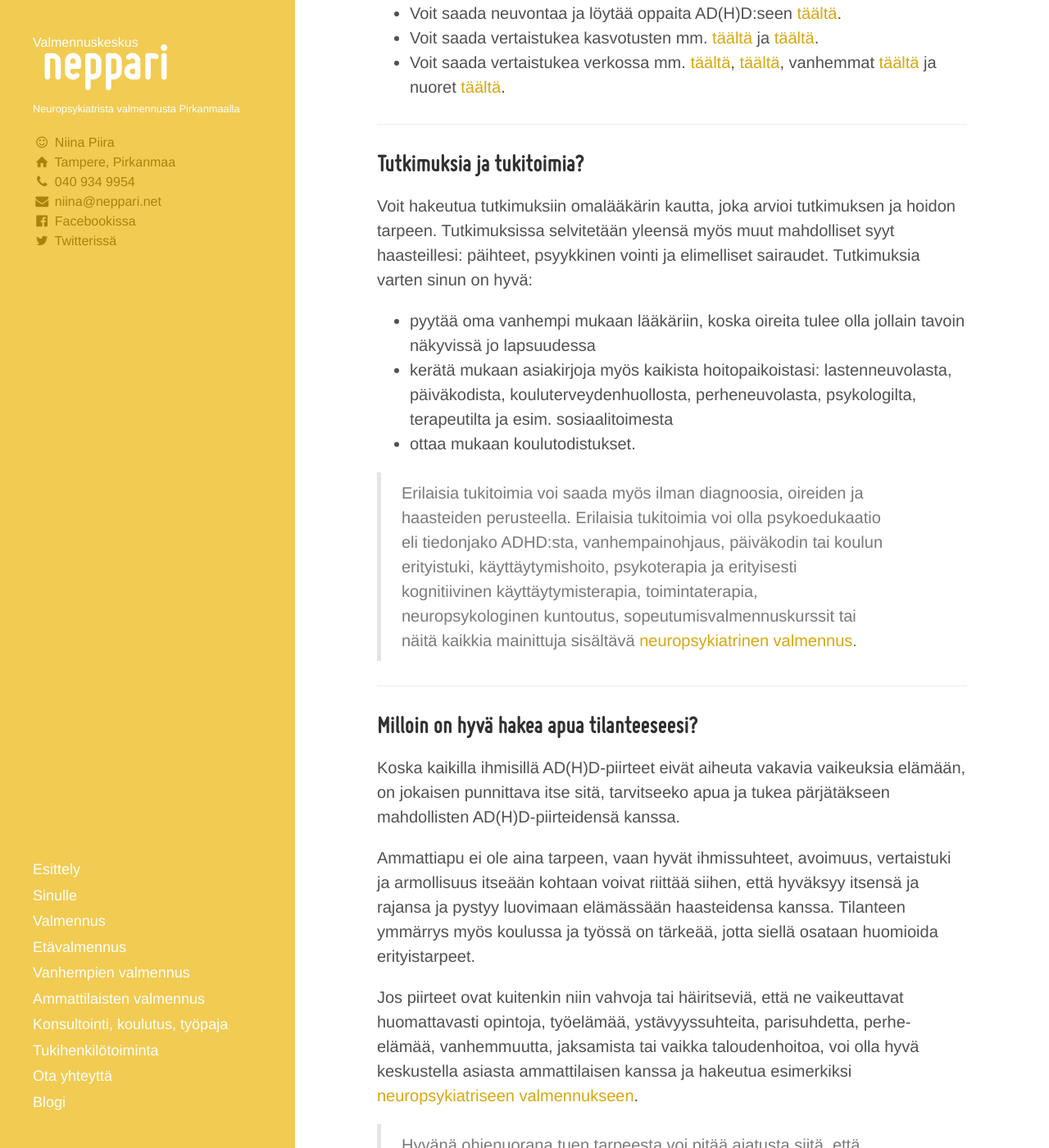
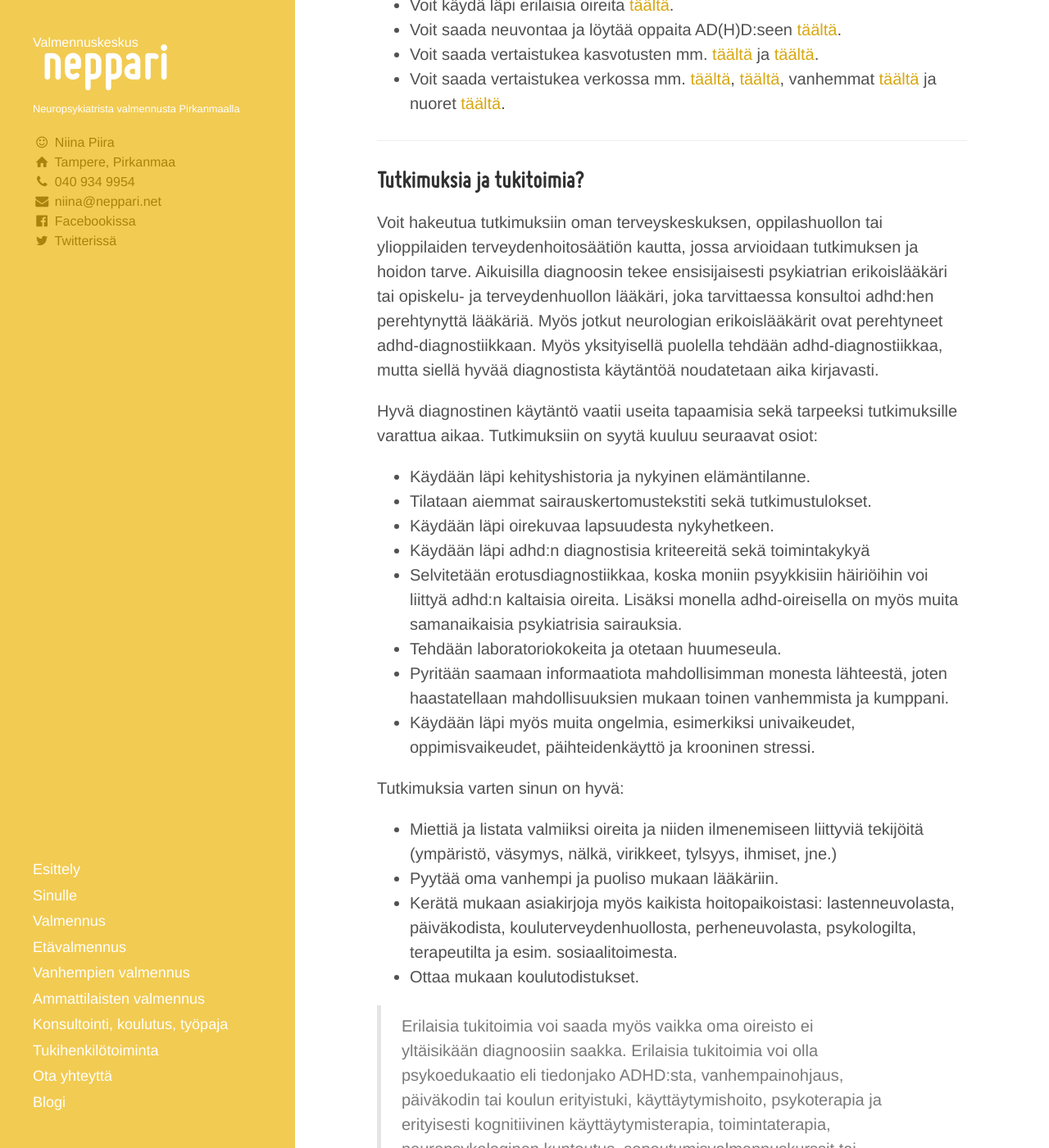
Before and after one commit to niinapiira/neppari.net, a Jekyll site: the page built from pieni-adhd-infopaketti.md, in a window 1280 px wide and 1400 px high, scrolled down 1958 px. Shown: the whole window at 82% size. Built offline with Jekyll 4.4.1, drawn with Linux system fonts in a browser that asks for light colours; some of the changed text lies outside the part shown.

Commit message:
Update pieni-adhd-infopaketti.md

```diff
--- a/pieni-adhd-infopaketti.md
+++ b/pieni-adhd-infopaketti.md
@@ -6,10 +6,10 @@ show-in-navigation: false
 published: true
 ---
 
-AD(H)D on aivojen tila, joka vaikuttaa henkilön aktiivisuuteen ja tarkkaavuuteen hankaloittaen keskittymistä ja aiheuttaen joillain myös yliaktiivisuutta ja impulsiivisuutta.
-Siksi se vaikuttaa henkilön toimintakykyyn ja oman toiminnan tavoitteelliseen ohjaamiseen.
+AD(H)D on aivojen tila, joka vaikuttaa henkilön aktiivisuuteen ja tarkkaavuuteen hankaloittaen keskittymistä, tarkkaavuuden suuntaamista sekä oman toiminnan ohjausta. AD(H)D aiheuttaa joillain myös yliaktiivisuutta ja impulsiivisuutta.
+AD(H)D vaikuttaa laajasti henkilön toimintakykyyn ja toiminnan tavoitteellisuuteen.
 
-> Olen koonnut tälle sivulle pienen infopaketin, jonka avulla sinun on helpompi selvittää, voisiko sinulla olla viitteitä ADHD:sta, ja miten voit tutkia asiaa sekä saada haasteisiisi apua.
+> Olen koonnut tälle sivulle pienen infopaketin, jonka avulla sinun on helpompi selvittää, voisiko sinulla olla viitteitä AD(H)D:sta, ja miten voit tutkia asiaa sekä saada haasteisiisi apua.
 
 ___
 
@@ -36,16 +37,12 @@ ___
 ## Voiko sinullakin olla AD(H)D?
 
 On tärkeää ymmärtää, että AD(H)D:ta on huomattu olevan montaa eri "lajia".
-Tämä johtuu siitä, että ADHD ei ole varsinainen sairaus, joka olisi aina selkeästi rajattavissa ja todennettavissa.
+Tämä johtuu siitä, että ADHD ei ole varsinainen sairaus, joka olisi aina selkeästi rajattavissa, vaan se ilmenee jokaisella yksilöllisesti. Yksilöllisyyteen vaikuttaa mm. henkilön elinympäristöt, ihmissuhteet, persoonallisuus sekä kognitiiviset kyvyt.
 
-Jokaisen ihmisen ajatellaan olevan neurologisesti samalla janalla, mutta yksilöllisistä eroavaisuuksista johtuen jokainen kokee ja törmää aivojen aiheuttamiin haasteisiin eri tavoin.
-
-Aiheuttaa harvoin haittaa <-----------------------> Aiheuttaa usein haittaa
-
-Oleellista siis ei ole se, onko itsellä kaikki piirteet tai vastaavatko kuvaukset täysin itseä, vaan se:
+Yksilöllisistä eroavaisuuksista johtuen jokainen kokee ja törmää aivojen aiheuttamiin haasteisiin eri tavoin. Oleellista siis ei ole se, onko itsellä kaikki piirteet tai vastaavatko kuvaukset täysin itseä, vaan se:
 
 1. kuinka nämä piirteet hankaloittavat elämää ja jaksamista sekä
-2. johtuvatko ne aidosti aivojen neurologiasta vai joistain muutettavissa ja parannettavissa olevista asioista.
+2. johtuvatko ne aidosti aivojen kehityksellisestä neurologiasta vai joistain muutettavissa ja parannettavissa olevista asioista (traumat, päihteidenkäyttö, mielenterveyshaasteet jne.).
 
 > Neurologia on aivojemme synnynnäinen tapa toimia ja reagoida, joten AD(H)D-piirteiden oletetaan näkyneen jollain tavalla jo lapsena. Kaikilla ei kuitenkaan ole selkeitä oireta kuten ylivilkkautta.
 
@@ -63,13 +60,29 @@ ___
 
 ## Tutkimuksia ja tukitoimia?
 
-Voit hakeutua tutkimuksiin omalääkärin kautta, joka arvioi tutkimuksen ja hoidon tarpeen. Tutkimuksissa selvitetään yleensä myös muut mahdolliset syyt haasteillesi: päihteet, psyykkinen vointi ja elimelliset sairaudet. Tutkimuksia varten sinun on hyvä:
+Voit hakeutua tutkimuksiin oman terveyskeskuksen, oppilashuollon tai ylioppilaiden terveydenhoitosäätiön kautta, jossa arvioidaan tutkimuksen ja hoidon tarve. Aikuisilla diagnoosin tekee ensisijaisesti psykiatrian erikoislääkäri tai opiskelu- ja terveydenhuollon lääkäri, joka tarvittaessa konsultoi adhd:hen perehtynyttä lääkäriä. Myös jotkut neurologian erikoislääkärit ovat perehtyneet adhd-diagnostiikkaan. Myös yksityisellä puolella tehdään adhd-diagnostiikkaa, mutta siellä hyvää diagnostista käytäntöä noudatetaan aika kirjavasti.
 
-* pyytää oma vanhempi mukaan lääkäriin, koska oireita tulee olla jollain tavoin näkyvissä jo lapsuudessa
-* kerätä mukaan asiakirjoja myös kaikista hoitopaikoistasi: lastenneuvolasta, päiväkodista, kouluterveydenhuollosta, perheneuvolasta, psykologilta, terapeutilta ja esim. sosiaalitoimesta
-* ottaa mukaan koulutodistukset.
+Hyvä diagnostinen käytäntö vaatii useita tapaamisia sekä tarpeeksi tutkimuksille varattua aikaa.
+Tutkimuksiin on syytä kuuluu seuraavat osiot:
+* Käydään läpi kehityshistoria ja nykyinen elämäntilanne.
+* Tilataan aiemmat sairauskertomustekstiti sekä tutkimustulokset.
+* Käydään läpi oirekuvaa lapsuudesta nykyhetkeen.
+* Käydään läpi adhd:n diagnostisia kriteereitä sekä toimintakykyä
+* Selvitetään erotusdiagnostiikkaa, koska moniin psyykkisiin häiriöihin voi liittyä adhd:n kaltaisia oireita. Lisäksi monella adhd-oireisella on myös muita samanaikaisia psykiatrisia sairauksia.
+* Tehdään laboratoriokokeita ja otetaan huumeseula.
+* Pyritään saamaan informaatiota mahdollisimman monesta lähteestä, joten haastatellaan mahdollisuuksien mukaan toinen vanhemmista ja kumppani.
+* Käydään läpi myös muita ongelmia, esimerkiksi univaikeudet, oppimisvaikeudet, päihteidenkäyttö ja krooninen stressi.
 
-> Erilaisia tukitoimia voi saada myös ilman diagnoosia, oireiden ja haasteiden perusteella. Erilaisia tukitoimia voi olla psykoedukaatio eli tiedonjako ADHD:sta, vanhempainohjaus, päiväkodin tai koulun erityistuki, käyttäytymishoito, psykoterapia ja erityisesti kognitiivinen käyttäytymisterapia, toimintaterapia, neuropsykologinen kuntoutus, sopeutumisvalmennuskurssit tai näitä kaikkia mainittuja sisältävä [neuropsykiatrinen valmennus](/valmennus).
+Tutkimuksia varten sinun on hyvä:
+* Miettiä ja listata valmiiksi oireita ja niiden ilmenemiseen liittyviä tekijöitä (ympäristö, väsymys, nälkä, virikkeet, tylsyys, ihmiset, jne.)
+* Pyytää oma vanhempi ja puoliso mukaan lääkäriin.
+* Kerätä mukaan asiakirjoja myös kaikista hoitopaikoistasi: lastenneuvolasta, päiväkodista, kouluterveydenhuollosta, perheneuvolasta, psykologilta, terapeutilta ja esim. sosiaalitoimesta.
+* Ottaa mukaan koulutodistukset.
+
+
+> Erilaisia tukitoimia voi saada myös vaikka oma oireisto ei yltäisikään diagnoosiin saakka. Erilaisia tukitoimia voi olla psykoedukaatio eli tiedonjako ADHD:sta, vanhempainohjaus, päiväkodin tai koulun erityistuki, käyttäytymishoito, psykoterapia ja erityisesti kognitiivinen käyttäytymisterapia, toimintaterapia, neuropsykologinen kuntoutus, sopeutumisvalmennuskurssit tai näitä kaikkia mainittuja sisältävä [neuropsykiatrinen valmennus](/valmennus).
+Myös vertaistuki on tärkeää.
+Monet paikalliset toimijat auttavat myös haasteiden kanssa selviämisessä ilman diagnooseja.
 
 ___
 
@@ -77,7 +90,7 @@ ___
 
 Koska kaikilla ihmisillä AD(H)D-piirteet eivät aiheuta vakavia vaikeuksia elämään, on jokaisen punnittava itse sitä, tarvitseeko apua ja tukea pärjätäkseen mahdollisten AD(H)D-piirteidensä kanssa.
 
-Ammattiapu ei ole aina tarpeen, vaan hyvät ihmissuhteet, avoimuus, vertaistuki ja armollisuus itseään kohtaan voivat riittää siihen, että hyväksyy itsensä ja rajansa ja pystyy luovimaan elämässään haasteidensa kanssa. Tilanteen ymmärrys myös koulussa ja työssä on tärkeää, jotta siellä osataan huomioida erityistarpeet.
+Ammattiapu ei ole aina tarpeen, vaan hyvät ihmissuhteet, avoimuus, vertaistuki sekä armollisuus ja realismi itseään kohtaan voivat riittää siihen, että hyväksyy itsensä ja rajansa ja pystyy luovimaan elämässään haasteidensa kanssa. Tilanteen ymmärrys myös koulussa ja työssä on tärkeää, jotta siellä osataan huomioida erityistarpeet. Tärkeintä on muistaa, että jokainen meistä on yksilö, eikä kaikkien tarvitse kulkea samanlaista elämänpolkua.
 
 Jos piirteet ovat kuitenkin niin vahvoja tai häiritseviä, että ne vaikeuttavat huomattavasti opintoja, työelämää, ystävyyssuhteita, parisuhdetta, perhe-elämää, vanhemmuutta, jaksamista tai vaikka taloudenhoitoa, voi olla hyvä keskustella asiasta ammattilaisen kanssa ja hakeutua esimerkiksi [neuropsykiatriseen valmennukseen](/valmennus).
 
@@ -107,7 +120,8 @@ ___
 
 ## Näin pääset käytännössä valmennukseen:
 
-Ota yhteyttä johonkin lähelläsi toimivaan neuropsykiatriseen valmentajaan ja keskustele tilanteestasi.
+Ota yhteyttä johonkin lähelläsi toimivaan neuropsykiatriseen valmentajaan ja keskustele tilanteestasi. Sinun kannattaa valita itsellesi sopivan valmentajan hänen pohjakoulutuksensa mukaan, jotta hänen perusosaamisensa vastaa sinun suurimpaan problematiikkaan.
+
 Voit myös puhua asiasta sosiaalityöntekijäsi, lääkärisi tai muun ammattilaisen kanssa.
 
 [Nepparin](/) valmennukseen pääsevät kaikki pirkanmaalaiset ja miksi ei kauempaakin kulkevat. Diagnoosia ei tarvita, vaan pelkkä tuen tarve riittää.
@@ -121,3 +135,9 @@ ___
 Jos olet pirkanmaalainen, voit laittaa minulle esimerkiksi [sähköpostia](/ota-yhteytta) ja kysyä tarkentavia kysymyksiä tuen mahdollisuuksista Tampereen seudulla. =)
 
 Jos asut muualla kuin Pirkanmaalla, ota yhteyttä [ADHD-liittoon](http://www.adhd-liitto.fi/yhteystiedot/puhelinneuvonta) niin he neuvovat sinua eteenpäin. =)
+
+
+
+_Lähteinä käytetty mm.
+Käypä hoito - sivustoa sekä
+Verraton-lehden 3/2020 artikkelia "Hyvin tehty adhd-diagnoosi on kaikkien etu", Mika Määttä, psykiatrian erikoislääkäri_
```
Also changed, not shown: other parts of pieni-adhd-infopaketti.md (+4 -3 lines).
